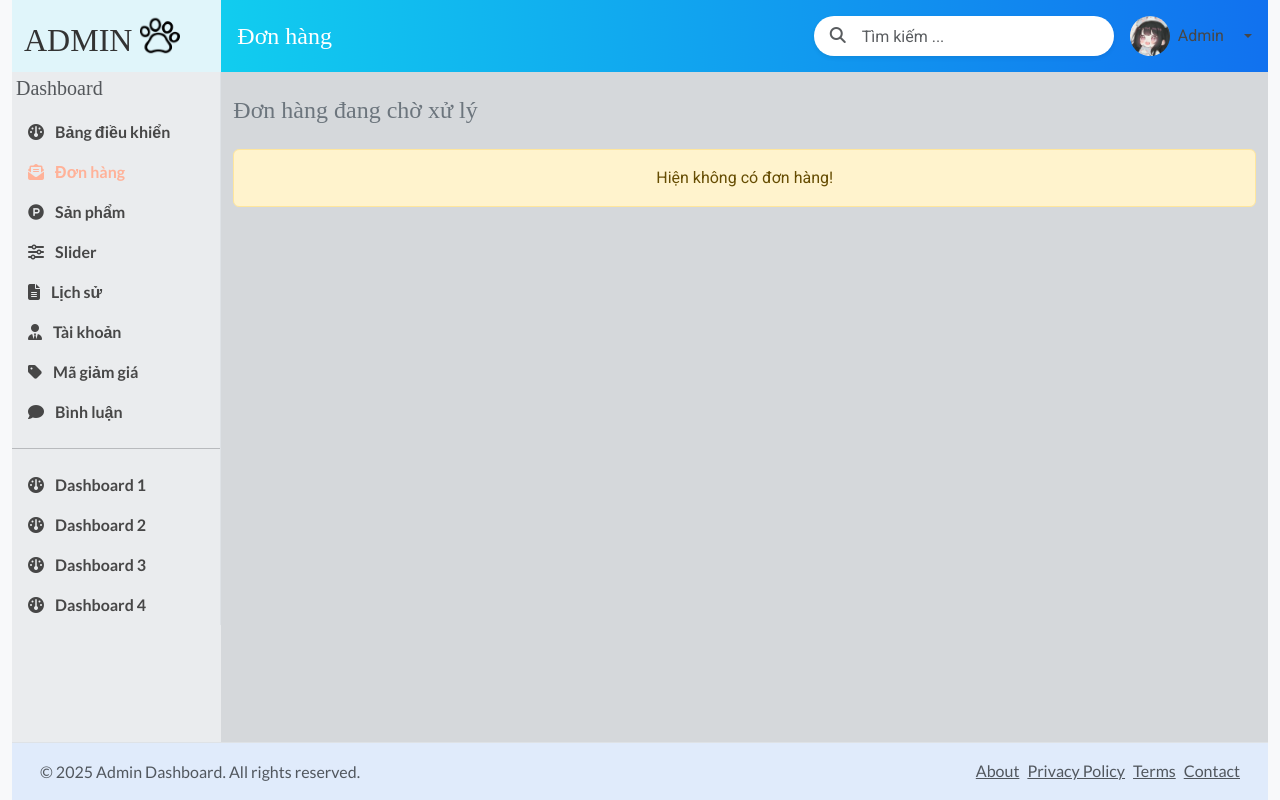
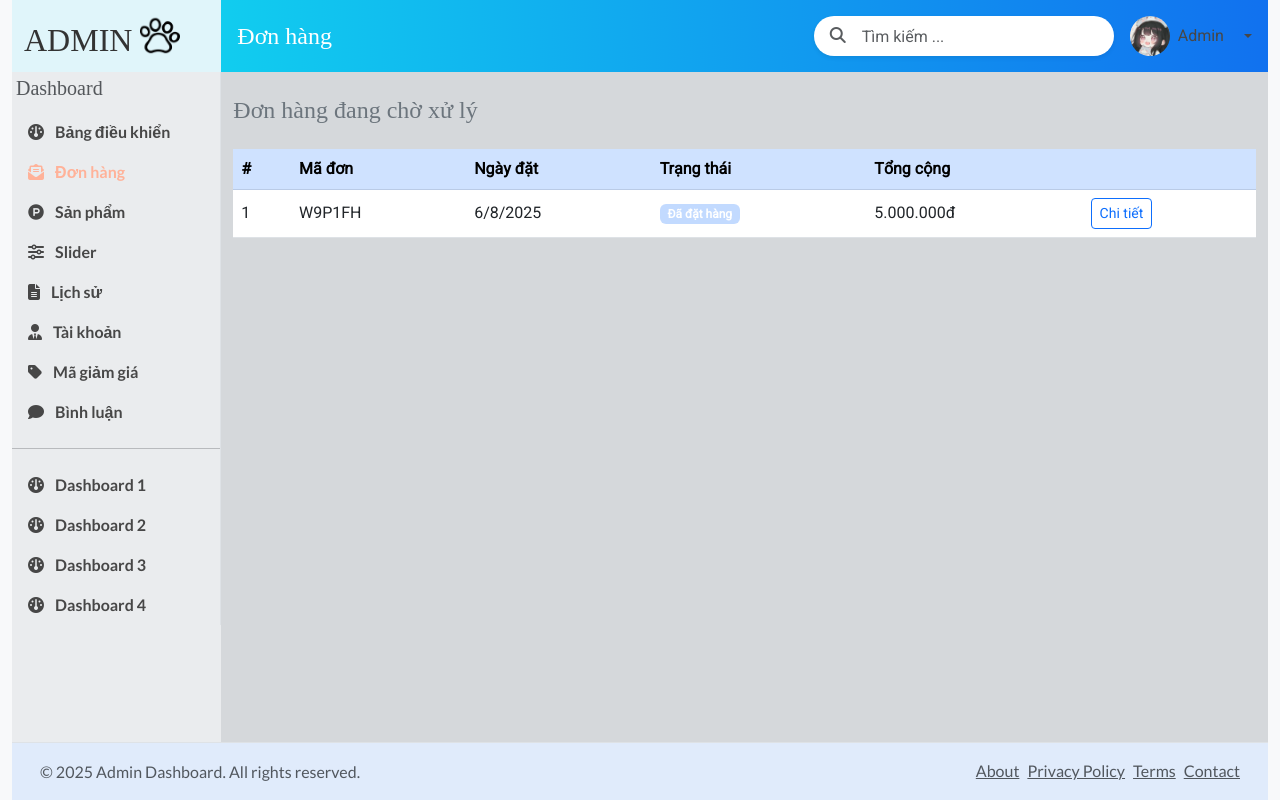
Before and after one commit to ngtutai/DoAn, a React (Create React App) app: page /admin/order in a window 1280 px wide. Built offline with nearby package versions, Linux system fonts and the light colour scheme; data requests are answered from the project's data file; sample sign-in values are in the browser's storage; a web font is replaced by a local one.

Commit message:
giai quyet xung dot

```diff
--- a/db.json
+++ b/db.json
@@ -245,22 +245,47 @@
       "address": ""
     }
   ],
-  "orders": [],
-  "vouchers": [
+  "orders": [
     {
-      "code": "1",
-      "percent": 50,
-      "startDate": "2025-08-05",
-      "endDate": "2025-08-06",
-      "usageLimit": 1,
-      "id": "3141"
+      "id": "1754465499579",
+      "code": "LMV3DN",
+      "userId": "7e8c",
+      "orderDate": "2025-08-06T07:31:39.578Z",
+      "status": "cancel",
+      "shippingFee": 0,
+      "total": 20000000,
+      "items": [
+        {
+          "id": "bf54",
+          "name": "Chó Eskimo",
+          "price": 20000000,
+          "quantity": 1
+        }
+      ]
+    },
+    {
+      "id": "1754465745752",
+      "code": "W9P1FH",
+      "userId": "7e8c",
+      "orderDate": "2025-08-06T07:35:45.751Z",
+      "status": "placed",
+      "shippingFee": 0,
+      "total": 5000000,
+      "items": [
+        {
+          "id": "9a5a",
+          "name": "Chó Beagle",
+          "price": 10000000,
+          "quantity": 1
+        }
+      ]
     }
   ],
+  "vouchers": [],
   "comments": [
     {
       "id": "1754330597565",
       "productId": "f6da",
-
       "userId": "2ba1",
       "content": "Trời ơi đẹp quá đi, giá hơi chát 1 xíu =((",
       "date": "2025-08-04T18:03:17.565Z",
--- a/src/admin/components/Menu.tsx
+++ b/src/admin/components/Menu.tsx
@@ -13,7 +13,7 @@ export default function Menu() {
       >
         <div className="offcanvas-header">
           <h5 id="mobileSidebarLabel" className="mb-0">
-            Thanh điều hướng
+            Danh mục
           </h5>
           <button
             type="button"
--- a/src/user/page/Home.tsx
+++ b/src/user/page/Home.tsx
@@ -1,10 +1,50 @@
-import React, { Fragment } from "react";
+import React, { Fragment, useEffect, useState } from "react";
 import Slider from "../components/Slider";
 import Header from "../components/Header";
 import Footer from "../components/Footer";
 import { Link } from "react-router-dom";
+interface Product {
+  id: number;
+  name: string;
+  type: "dog" | "cat" | "accessory";
+  price: number;
+  image: string;
+}
 
 export default function Home() {
+  function formatCurrency(value: number): string {
+    return value.toLocaleString("vi-VN") + " đ";
+  }
+  const [featuredProducts, setFeaturedProducts] = useState<Product[]>([]);
+
+  useEffect(() => {
+    fetch("http://localhost:3001/products")
+      .then((res) => res.json())
+      .then((data) => {
+        const mapped: Product[] = data.slice(0, 4).map((item: any) => {
+          let type: "dog" | "cat" | "accessory" = "accessory";
+          let folder = "PhuKien";
+          if (item.categoryId === 1) {
+            type = "dog";
+            folder = "Cho";
+          } else if (item.categoryId === 2) {
+            type = "cat";
+            folder = "Meo";
+          }
+
+          return {
+            id: item.id,
+            name: item.name,
+            price: item.price,
+            image: `/assets/images/${folder}/${item.image}`,
+            type,
+          };
+        });
+
+        setFeaturedProducts(mapped);
+      })
+      .catch((err) => console.error("Lỗi khi tải sản phẩm nổi bật:", err));
+  }, []);
   const services = [
     {
       icon: "fa-truck-fast",
@@ -128,7 +168,46 @@ export default function Home() {
             </div>
           </div>
         </section>
-
+        {/* Sản phẩm nổi bật */}
+        <section className="bg-light py-3 rounded ">
+          <div className="container">
+            <h3 className="text-center bg-secondary bg-opacity-25 fw-bold p-3 rounded-pill">
+              ✨ Sản phẩm nổi bật
+            </h3>
+            <div className="row">
+              {featuredProducts.map((product) => (
+                <div className="col-md-3 mb-4" key={product.id}>
+                  <div className="card h-100 shadow-sm border-0 position-relative">
+                    <span className="badge bg-warning text-dark position-absolute top-0 end-0 m-2 rounded-pill">
+                      ID: {product.id}
+                    </span>
+                    <img
+                      src={product.image}
+                      alt={product.name}
+                      className="card-img-top"
+                      style={{
+                        height: "180px",
+                        objectFit: "cover",
+                      }}
+                    />
+                    <div className="card-body d-flex flex-column">
+                      <h5 className="card-title">{product.name}</h5>
+                      <p className="card-text text-muted small">
+                        {formatCurrency(product.price)}
+                      </p>
+                      <Link
+                        to={`/detail/${product.id}`}
+                        className="btn btn-sm btn-outline-secondary mt-auto"
+                      >
+                        <i className="fas fa-search me-1"></i> Xem
+                      </Link>
+                    </div>
+                  </div>
+                </div>
+              ))}
+            </div>
+          </div>
+        </section>
         {/* Cam kết */}
         <section className="bg-warning bg-opacity-25 py-4 rounded text-center">
           <div className="container">
@@ -153,16 +232,6 @@ export default function Home() {
             </div>
           </div>
         </section>
-
-        {/* Sản phẩm nổi bật */}
-        <section className="bg-light py-3 rounded mt-5">
-          <div className="container">
-            <h3 className="text-center bg-secondary bg-opacity-25 fw-bold p-3 rounded-pill">
-              ✨ Sản phẩm nổi bật
-            </h3>
-            <div className="row"></div>
-          </div>
-        </section>
       </div>
 
       <Footer />
```
